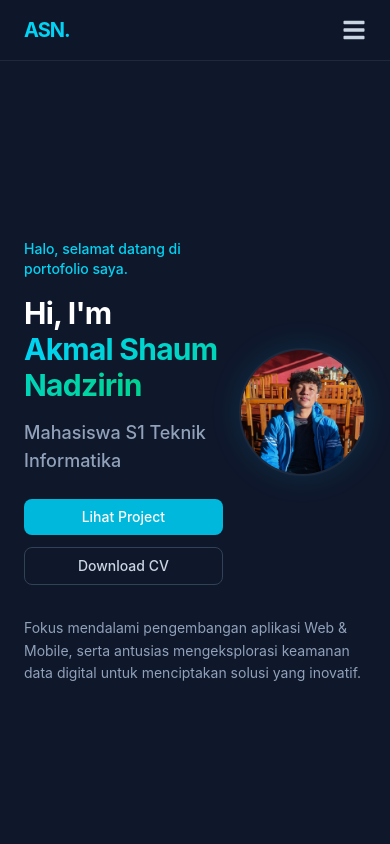
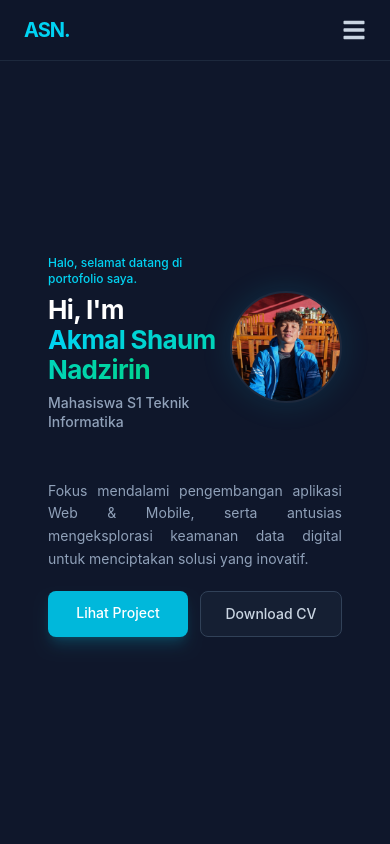
Before and after one commit to Nadzirin26/portofolio-web, a React (Vite) app: page / in a window 390 px wide. Shown: the top 844 px of the page. Built offline with nearby package versions, Linux system fonts and the light colour scheme.

Commit message:
Update tampilan Hero, Navbar HP, dan Sinkronisasi Data

```diff
--- a/src/sections/Hero.jsx
+++ b/src/sections/Hero.jsx
@@ -8,91 +8,94 @@ const Hero = () => {
     hidden: { opacity: 0 },
     visible: {
       opacity: 1,
-      transition: {
-        staggerChildren: 0.2,
-        delayChildren: 0.3,
-      }
+      transition: { staggerChildren: 0.2, delayChildren: 0.3 }
     }
   };
 
   const itemVariants = {
     hidden: { opacity: 0, y: 30 },
-    visible: {
-      opacity: 1,
-      y: 0,
-      transition: { type: "spring", stiffness: 50 }
-    }
+    visible: { opacity: 1, y: 0, transition: { type: "spring", stiffness: 50 } }
   };
 
   return (
-    <section className="min-h-screen flex items-center pt-20">
-      {/* Diubah jadi grid-cols-2 khusus di layar kecil (HP) dan disesuaikan gap-nya */}
-      <div className="w-full grid grid-cols-5 md:grid-cols-2 gap-4 md:gap-12 items-center">
+    <section className="min-h-screen flex items-center pt-24 pb-12">
+      <div className="w-full max-w-7xl mx-auto px-6 md:px-12">
 
-        {/* Kolom Kiri: Teks (Ambil 3 dari 5 porsi layar di HP, full 1 kolom di laptop) */}
+        <div className="w-full flex flex-col md:grid md:grid-cols-2 gap-6 md:gap-12 items-center">
+
+          {/* === BARIS 1 DI HP: TEKS (KIRI) & FOTO (KANAN) SEJAJAR === */}
+          <div className="w-full flex justify-between items-center md:contents">
+
+            {/* BLOK TEKS UTAMA */}
             <motion.div
-          variants={containerVariants}
-          initial="hidden"
-          animate="visible"
-          className="col-span-3 md:col-span-1 space-y-4 md:space-y-6"
+              variants={containerVariants} initial="hidden" animate="visible"
+              className="w-[60%] md:w-full space-y-2 md:space-y-6 md:col-start-1"
             >
-          <motion.p variants={itemVariants} className="text-cyan-400 font-medium text-sm md:text-base">
+              <motion.p variants={itemVariants} className="text-cyan-400 font-medium text-xs md:text-base">
                 Halo, selamat datang di portofolio saya.
               </motion.p>
-          <motion.h1 variants={itemVariants} className="text-3xl sm:text-5xl lg:text-7xl font-bold text-white tracking-tight">
+
+              <motion.h1 variants={itemVariants} className="text-[26px] leading-[1.15] sm:text-4xl md:text-5xl lg:text-7xl font-bold text-white tracking-tight">
                 Hi, I'm <br />
                 <span className="text-transparent bg-clip-text bg-gradient-to-r from-cyan-400 to-emerald-400">
                   {personalInfo.name}
                 </span>
               </motion.h1>
-          <motion.h2 variants={itemVariants} className="text-lg md:text-2xl text-slate-400 font-medium">
+
+              <motion.h2 variants={itemVariants} className="text-sm sm:text-base md:text-2xl text-slate-400 font-medium leading-snug">
                 {personalInfo.role}
               </motion.h2>
 
-          <motion.p variants={itemVariants} className="text-slate-400 text-xs md:text-base leading-relaxed max-w-lg hidden sm:block">
+              {/* DESKRIPSI & TOMBOL (KHUSUS TAMPIL DI LAPTOP) */}
+              <motion.div variants={itemVariants} className="hidden md:block space-y-6 pt-4">
+                <p className="text-slate-400 leading-relaxed max-w-lg">
                   Fokus mendalami pengembangan aplikasi Web & Mobile, serta antusias mengeksplorasi keamanan data digital untuk menciptakan solusi yang inovatif.
-          </motion.p>
-
-          <motion.div variants={itemVariants} className="flex flex-col sm:flex-row gap-3 pt-2 md:pt-4">
-            <a href="#projects" className="px-4 md:px-6 py-2 md:py-3 bg-cyan-500 hover:bg-cyan-600 text-white text-sm md:text-base font-medium rounded-lg transition-colors text-center">
+                </p>
+                <div className="flex gap-4">
+                  <a href="#projects" className="px-6 py-3 bg-cyan-500 hover:bg-cyan-600 text-white font-medium rounded-lg transition-colors">
                     Lihat Project
                   </a>
-            <a
-              href="/CV_Akmal_Shaum.pdf"
-              download="CV_Akmal_Shaum_Nadzirin.pdf"
-              className="px-4 md:px-6 py-2 md:py-3 border border-slate-700 hover:border-cyan-400 text-slate-300 hover:text-cyan-400 text-sm md:text-base font-medium rounded-lg transition-colors flex items-center justify-center text-center"
-            >
+                  <a href="/CV_Akmal_Shaum.pdf" download="CV_Akmal_Shaum_Nadzirin.pdf" className="px-6 py-3 border border-slate-700 hover:border-cyan-400 text-slate-300 hover:text-cyan-400 font-medium rounded-lg transition-colors inline-flex items-center justify-center">
                     Download CV
                   </a>
+                </div>
               </motion.div>
             </motion.div>
 
-        {/* Kolom Kanan: Foto (Ambil 2 dari 5 porsi layar di HP) */}
+            {/* BLOK FOTO */}
             <motion.div
               initial={{ opacity: 0, scale: 0.5, rotate: -10 }}
               animate={{ opacity: 1, scale: 1, rotate: 0 }}
               transition={{ duration: 0.8, delay: 0.5, type: "spring", stiffness: 60 }}
-          className="col-span-2 md:col-span-1 relative flex justify-end md:justify-center"
+              className="w-[35%] md:w-full flex justify-end md:justify-center md:col-start-2"
             >
-          {/* Ukuran foto diperkecil otomatis kalau di HP (w-32) biar muat bersandingan */}
-          <div className="w-32 h-32 sm:w-48 sm:h-48 md:w-96 md:h-96 rounded-full border-2 md:border-4 border-slate-800 shadow-[0_0_30px_rgba(6,182,212,0.15)] overflow-hidden relative group bg-slate-800">
-             <img
-               src={fotoProfil}
-               alt={personalInfo.name}
-               className="w-full h-full object-cover group-hover:scale-105 transition-transform duration-500"
-             />
+              <div className="w-28 h-28 sm:w-40 sm:h-40 md:w-96 md:h-96 rounded-full border-2 md:border-4 border-slate-800 shadow-[0_0_30px_rgba(6,182,212,0.15)] overflow-hidden relative group bg-slate-800 flex-shrink-0">
+                 <img src={fotoProfil} alt={personalInfo.name} className="w-full h-full object-cover group-hover:scale-105 transition-transform duration-500" />
                  <div className="absolute inset-0 bg-cyan-900/10 mix-blend-multiply rounded-full"></div>
               </div>
             </motion.div>
 
-        {/* Deskripsi untuk HP ditaruh di bawah biar nggak sempit-sempitan di samping foto */}
-        <motion.p
+          </div>
+
+          {/* === BARIS 2 DI HP: DESKRIPSI & TOMBOL (FULL WIDTH KE SAMPING) === */}
+          <motion.div
             initial={{ opacity: 0, y: 20 }} animate={{ opacity: 1, y: 0 }} transition={{ delay: 0.8 }}
-          className="col-span-5 text-slate-400 text-sm leading-relaxed block sm:hidden mt-4"
+            className="w-full md:hidden flex flex-col gap-5 mt-4"
           >
+            <p className="text-slate-400 text-sm leading-relaxed text-justify">
               Fokus mendalami pengembangan aplikasi Web & Mobile, serta antusias mengeksplorasi keamanan data digital untuk menciptakan solusi yang inovatif.
-        </motion.p>
+            </p>
+            <div className="flex flex-row gap-3 w-full">
+              <a href="#projects" className="flex-1 px-2 py-3 bg-cyan-500 hover:bg-cyan-600 text-white text-sm font-medium rounded-lg transition-colors text-center shadow-lg shadow-cyan-500/20">
+                Lihat Project
+              </a>
+              <a href="/CV_Akmal_Shaum.pdf" download="CV_Akmal_Shaum_Nadzirin.pdf" className="flex-1 px-2 py-3 border border-slate-700 hover:border-cyan-400 text-slate-300 hover:text-cyan-400 text-sm font-medium rounded-lg transition-colors text-center bg-slate-800/50">
+                Download CV
+              </a>
+            </div>
+          </motion.div>
 
+        </div>
       </div>
     </section>
   );
```
Lines whose indentation alone changed are shown as unchanged.
